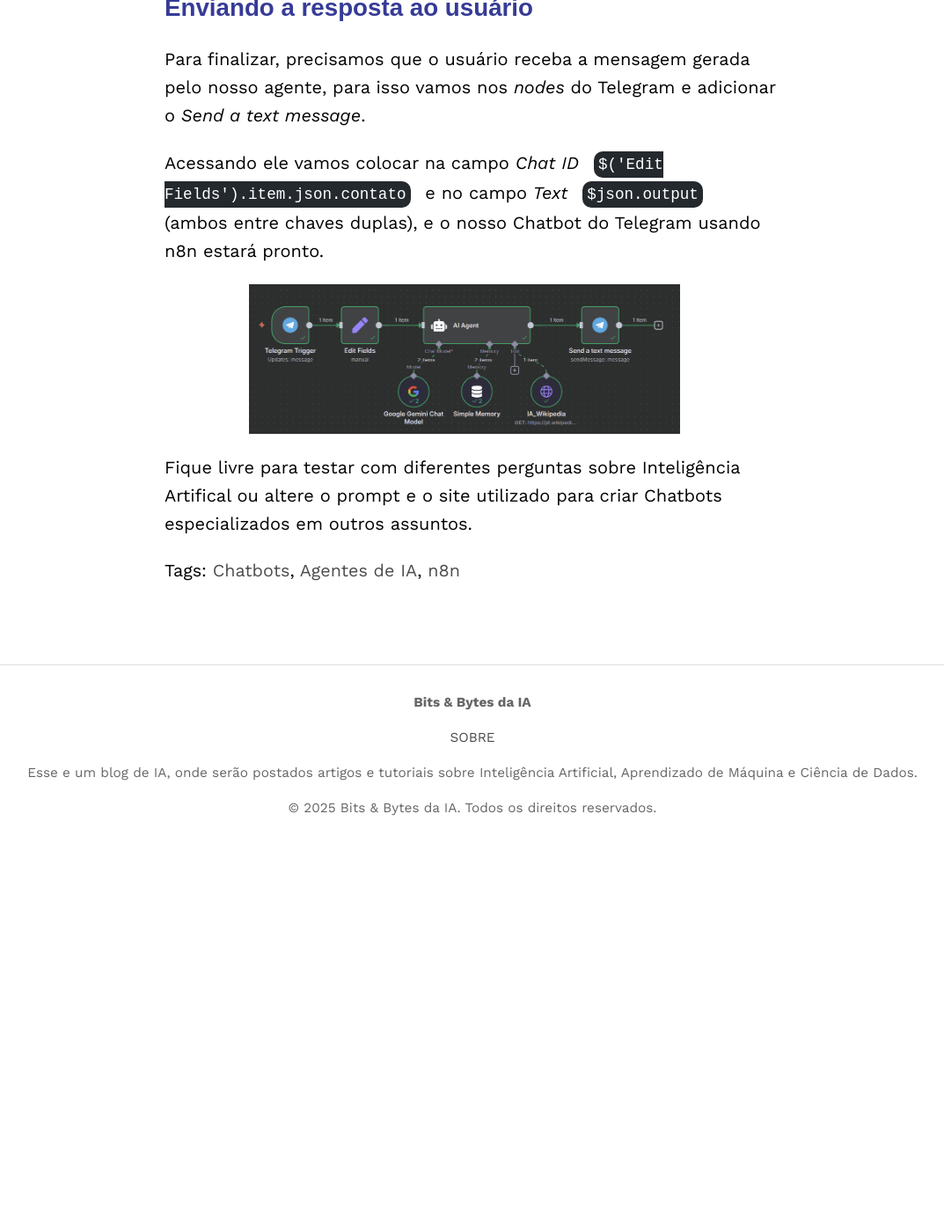
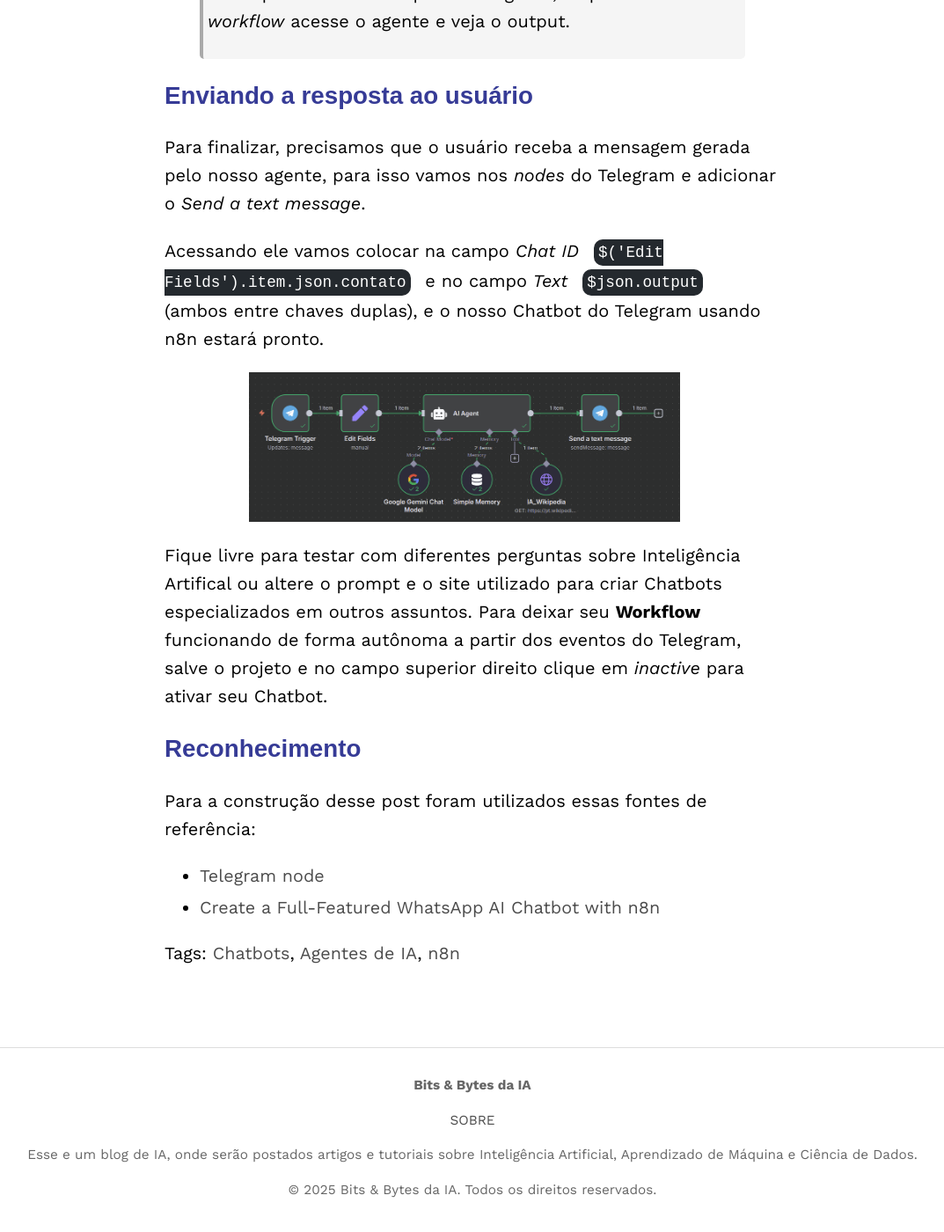
Before and after one commit to gabrielbelo2007/blog-IA, a Jekyll site: the page built from _posts/2025-07-16-post.md, in a window 1280 px wide and 1400 px high, scrolled down 7763 px. Shown: the whole window at 88% size, without its empty margins (103-1176 px from the left). Built offline with Jekyll 4.4.1, drawn with Linux system fonts in a browser that asks for light colours; before the commit the page ends 8728 px from its top, so only the background shows below that; some of the changed text lies outside the part shown.

Commit message:
Complete_Post_07_16

````diff
--- a/_posts/2025-07-16-post.md
+++ b/_posts/2025-07-16-post.md
@@ -27,7 +27,7 @@ Nesse artigo vamos explorar a plataforma do n8n e mostrar como fazer uma integra
 - [Configurando o Agente](#configurando-o-agente)
 - [Definindo o prompt](#definindo-o-prompt)
 - [Enviando a resposta ao usuário](#enviando-a-resposta-ao-usuário)
-- []()
+- [Reconhecimento](#reconhecimento)
 
 ## Panorama Inicial
 
@@ -102,6 +102,7 @@ O modelo que vamos criar será simples, ele será especializado em IA e terá co
     - Vamos usar a *Simple Memory* por ser a mais simples nesse ínicio.
     - Alteramos o *Session ID* para ```Define below```.
     - No campo *key* colocamos "$json.contato" entre chaves duplas, para acessar o contato armazenado no nosso set.
+    - O campo *Context Window Length* define quantas mensagens nossa memória vai salvar de histórico, eu vou deixar o padrão que é 5, mas sinta-se livre para alterar.
 
 - Adicionar *Tool*
 
@@ -136,4 +137,11 @@ Acessando ele vamos colocar na campo *Chat ID* ```$('Edit Fields').item.json.con
 
 ![n8n-prompt]({{ site.baseurl }}/assets/img/post_07_16/n8n_5.png)
 
-Fique livre para testar com diferentes perguntas sobre Inteligência Artifical ou altere o prompt e o site utilizado para criar Chatbots especializados em outros assuntos.
+Fique livre para testar com diferentes perguntas sobre Inteligência Artifical ou altere o prompt e o site utilizado para criar Chatbots especializados em outros assuntos. Para deixar seu **Workflow** funcionando de forma autônoma a partir dos eventos do Telegram, salve o projeto e no campo superior direito clique em *inactive* para ativar seu Chatbot.
+
+## Reconhecimento
+
+Para a construção desse post foram utilizados essas fontes de referência:
+
+- [Telegram node](https://docs.n8n.io/integrations/builtin/app-nodes/n8n-nodes-base.telegram/)
+- [Create a Full-Featured WhatsApp AI Chatbot with n8n](https://medium.com/@wassenger/create-a-full-featured-whatsapp-ai-chatbot-with-n8n-8c70214ad02b)
--- a/assets/css/molokai.css
+++ b/assets/css/molokai.css
@@ -45,7 +45,7 @@
   color: #f92672;
 }
 .highlight .gh {
-  color: #403d3d;
+  color: #ff0000;
 }
 .highlight .go {
   color: #403d3d;
@@ -57,7 +57,7 @@
   font-weight: bold;
 }
 .highlight .gu {
-  color: #465457;
+  color: #00d0ff;
 }
 .highlight .k, .highlight .kv {
   color: #66d9ef;
````
